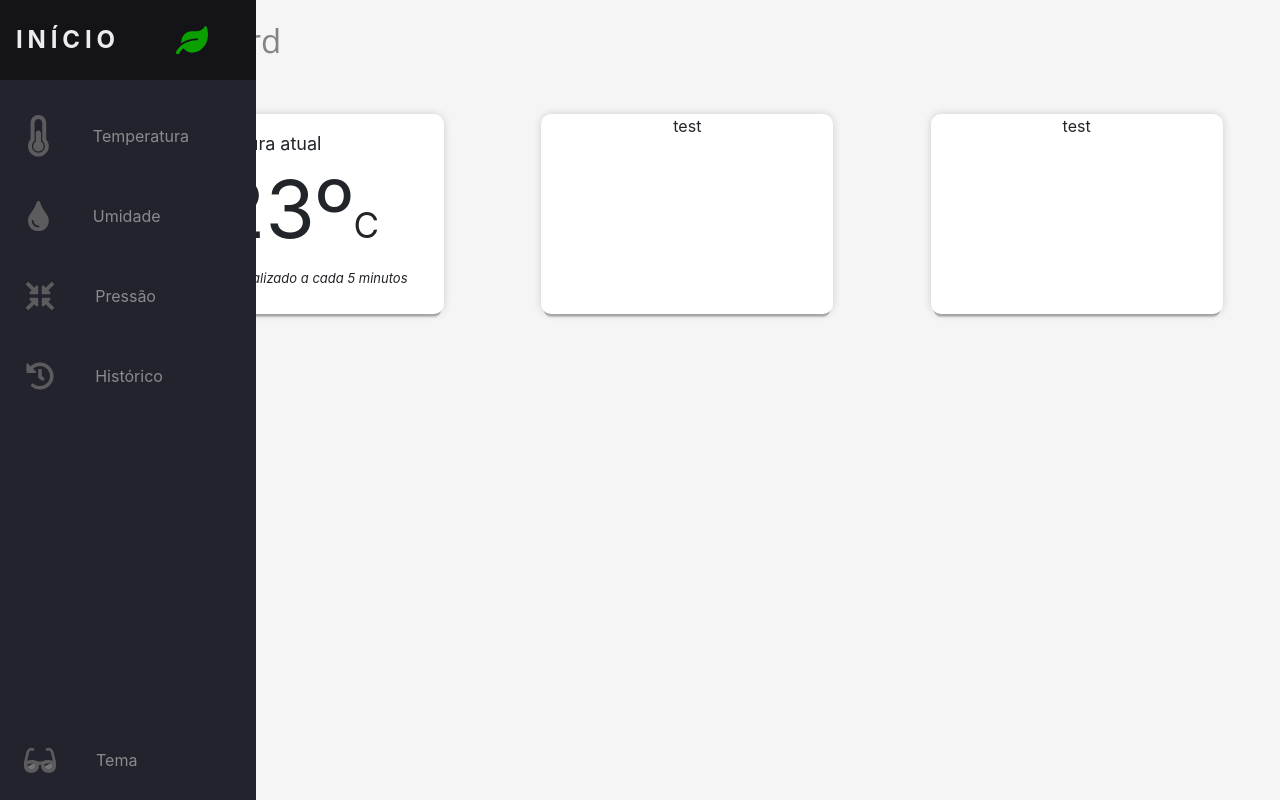
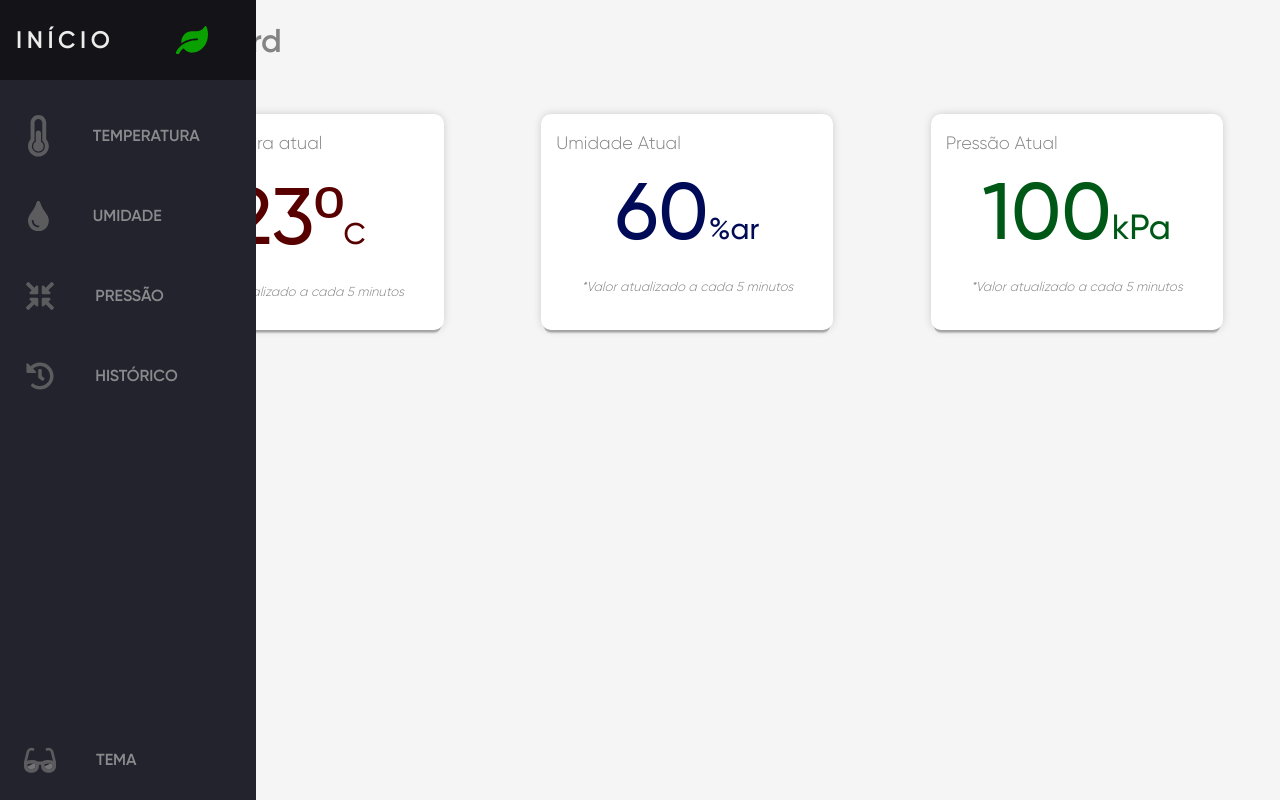
Before and after one commit to JoaoLourencao/Estufa-Inteligente, a PHP site: page / in a window 1280 px wide. Run offline with PHP 8.4, Linux system fonts and the light colour scheme; some libraries are stand-ins or nearby versions.

Commit message:
cards with css

```diff
--- /dev/null
+++ b/css/fonts.css
@@ -0,0 +1,24 @@
+@font-face {
+    font-family: "Gilroy Bold";
+    src: url("/fonts/Gilroy-Bold.ttf") format("truetype");
+}
+
+@font-face {
+    font-family: "Gilroy Medium";
+    src: url("/fonts/Gilroy-Medium.ttf") format("truetype");
+}
+
+@font-face {
+    font-family: "Gilroy Light";
+    src: url("/fonts/Gilroy-Light.otf") format("opentype");
+}
+
+@font-face {
+    font-family: "Gilroy Regular";
+    src: url("/fonts/Gilroy-Regular.ttf") format("truetype")
+}
+
+@font-face {
+    font-family: "Gilroy SemiBold";
+    src: url("/fonts/Gilroy-SemiBold.ttf") format("truetype")
+}
--- a/css/newStyle.css
+++ b/css/newStyle.css
@@ -1,6 +1,6 @@
 :root {
     font-size: 16px;
-    font-family: 'Open Sans';
+    font-family: 'Gilroy Light'!important;
     --text-primary: #b6b6b6;
     --text-secondary: #ececec;
     --bg-primary: #23232e;
@@ -13,6 +13,7 @@
     background-color: white;
     margin: 0;
     padding: 0;
+    font-family: 'Gilroy Light'!important;
   }
 
   body::-webkit-scrollbar {
@@ -79,6 +80,8 @@
   .link-text {
     display: none;
     margin-left: 1rem;
+    font-family: 'Gilroy SemiBold';
+    text-transform: uppercase;
   }
 
   .nav-link svg {
@@ -230,22 +233,16 @@
   }
 
 .titleHome{
-    font-family: 'Open Sans';
     font-size: 33px;
     color: #848484;
     margin-bottom: 6vh;
+    font-family: 'Gilroy SemiBold';
 }
 
 .titleHome:hover{
     color: #0aa000;
 }
 
-canvas#myChart {
-    height: 70vh!important;
-    display: block;
-    width: 40vw!important;
-    margin-left: 33vh;
-}
 
 .colOrientation{
     text-align: center;
@@ -256,12 +253,12 @@ canvas#myChart {
                0px 6px 0px -3px rgba(0,0,0,.1),
                0px 8px 0px -4px rgba(0,0,0,.05);
     transition: box-shadow .3s ease-out;
-    transition: 0.9s;
+    transition: 0.7s;
     border-radius: 10px;
 }
 #cardTemp:hover{
     background: #580000;
-    color: white;
+    color: white !important;
     box-shadow: 0px 0px 0px 0px rgba(0,0,0,.9) inset,
                 0px 4px 0px -2px rgba(0,6,0,.2),
                 0px 8px 0px -4px rgba(0,0,0,.15),
@@ -274,14 +271,21 @@ canvas#myChart {
     font-size: 18px;
     margin-top: 2vh;
     margin-bottom: 0vh;
+    color: #848484;
+    transition: 0.7s;
+
 }
 
 .descCards{
     text-align: center;
     font-size: 80px;
-    margin-top: -1vh;
+    margin-top: 0vh;
     margin-bottom: 0vh;
+    color:#580000;
+    font-family: 'Gilroy Medium';
+    transition: 0.7s;
 }
+
 
 .desc2Cards{
     text-align: center;
@@ -289,4 +293,70 @@ canvas#myChart {
     margin-top: 0vh;
     font-style: italic;
     margin-bottom: 0vh;
+    color: #848484;
+    transition: 0.7s;
+
 }
+
+#cardTemp:hover{
+  background: #580000;
+  color: white !important;
+  box-shadow: 0px 0px 0px 0px rgba(0,0,0,.9) inset,
+              0px 4px 0px -2px rgba(0,6,0,.2),
+              0px 8px 0px -4px rgba(0,0,0,.15),
+              0px 12px 0px -6px rgba(0,0,0,.1),
+              0px 16px 0px -8px rgba(0,0,0,.05);
+}
+
+#cardTemp:hover p{
+  color: white;
+}
+
+
+#cardUmi:hover{
+  background: #000b58;
+  color: white !important;
+  box-shadow: 0px 0px 0px 0px rgba(0,0,0,.9) inset,
+              0px 4px 0px -2px rgba(0,6,0,.2),
+              0px 8px 0px -4px rgba(0,0,0,.15),
+              0px 12px 0px -6px rgba(0,0,0,.1),
+              0px 16px 0px -8px rgba(0,0,0,.05);
+}
+
+#cardUmi:hover p{
+  color: white;
+}
+
+.descCardUmi{
+  text-align: center;
+  font-size: 80px;
+  margin-top: 0vh;
+  margin-bottom: 0vh;
+  color:#000b58;
+  font-family: 'Gilroy Medium';
+  transition: 0.7s;
+}
+
+#cardPress:hover{
+  background: #005817;
+  color: white !important;
+  box-shadow: 0px 0px 0px 0px rgba(0,0,0,.9) inset,
+              0px 4px 0px -2px rgba(0,6,0,.2),
+              0px 8px 0px -4px rgba(0,0,0,.15),
+              0px 12px 0px -6px rgba(0,0,0,.1),
+              0px 16px 0px -8px rgba(0,0,0,.05);
+}
+
+#cardPress:hover p{
+  color: white;
+}
+
+.descCardPress{
+  text-align: center;
+  font-size: 80px;
+  margin-top: 0vh;
+  margin-bottom: 0vh;
+  color:#005817;
+  font-family: 'Gilroy Medium';
+  transition: 0.7s;
+}
--- a/index.html
+++ b/index.html
@@ -9,6 +9,8 @@
     <link rel="stylesheet" href="css/newStyle.css" />
     <link href="https://stackpath.bootstrapcdn.com/bootstrap/4.5.0/css/bootstrap.min.css" rel="stylesheet" integrity="sha384-9aIt2nRpC12Uk9gS9baDl411NQApFmC26EwAOH8WgZl5MYYxFfc+NcPb1dKGj7Sk" crossorigin="anonymous">
     <link href="https://fonts.googleapis.com/css?family=Open+Sans:300,400,700&display=swap"rel="stylesheet"/>
+    <link rel="stylesheet" href="css/fonts.css" />
+
   </head>
 
   <body style="background-color: #F5F5F5;">
@@ -20,16 +22,20 @@
             <div class="col-md-12" style="text-align: left;">
               <p class="titleHome">Dashboard</span></p>
             </div>
-            <div id="cardTemp" class="col-md-3 colOrientation" style="margin-left: 7vh;height: 25vh;">
+            <div id="cardTemp" class="col-md-3 colOrientation" style="margin-left: 7vh;height: 27vh;">
               <p class="titleCards">Temperatura atual</p>
-              <p class="descCards">23º<span style="font-size: 35px;">C</span></p>
+              <p class="descCards">23<span style="font-family: sans-serif;font-weight: lighter;">º</span><span style="font-size: 30px;">C</span></p>
               <p class="desc2Cards">*Valor atualizado a cada 5 minutos</p>
             </div>
-            <div class="col-md-3 offset-md-1 colOrientation">
-              test
+            <div id="cardUmi" class="col-md-3 offset-md-1 colOrientation">
+              <p class="titleCards">Umidade Atual</p>
+              <p class="descCardUmi">60<span style="font-size: 30px;">%</span><span style="font-size: 30px;">ar</span></p>
+              <p class="desc2Cards">*Valor atualizado a cada 5 minutos</p>
             </div>
-            <div class="col-md-3 offset-md-1 colOrientation">
-              test
+            <div id="cardPress" class="col-md-3 offset-md-1 colOrientation">
+              <p class="titleCards">Pressão Atual</p>
+              <p class="descCardPress">100<span style="font-size: 35px;">kPa</span></p>
+              <p class="desc2Cards">*Valor atualizado a cada 5 minutos</p>
             </div>
           </div>
         </div>
```
Also changed, not shown: fonts/Gilroy-Bold.ttf (added), fonts/Gilroy-Light.otf (added), fonts/Gilroy-Medium.ttf (added), fonts/Gilroy-Regular.ttf (added), fonts/Gilroy-SemiBold.ttf (added).
